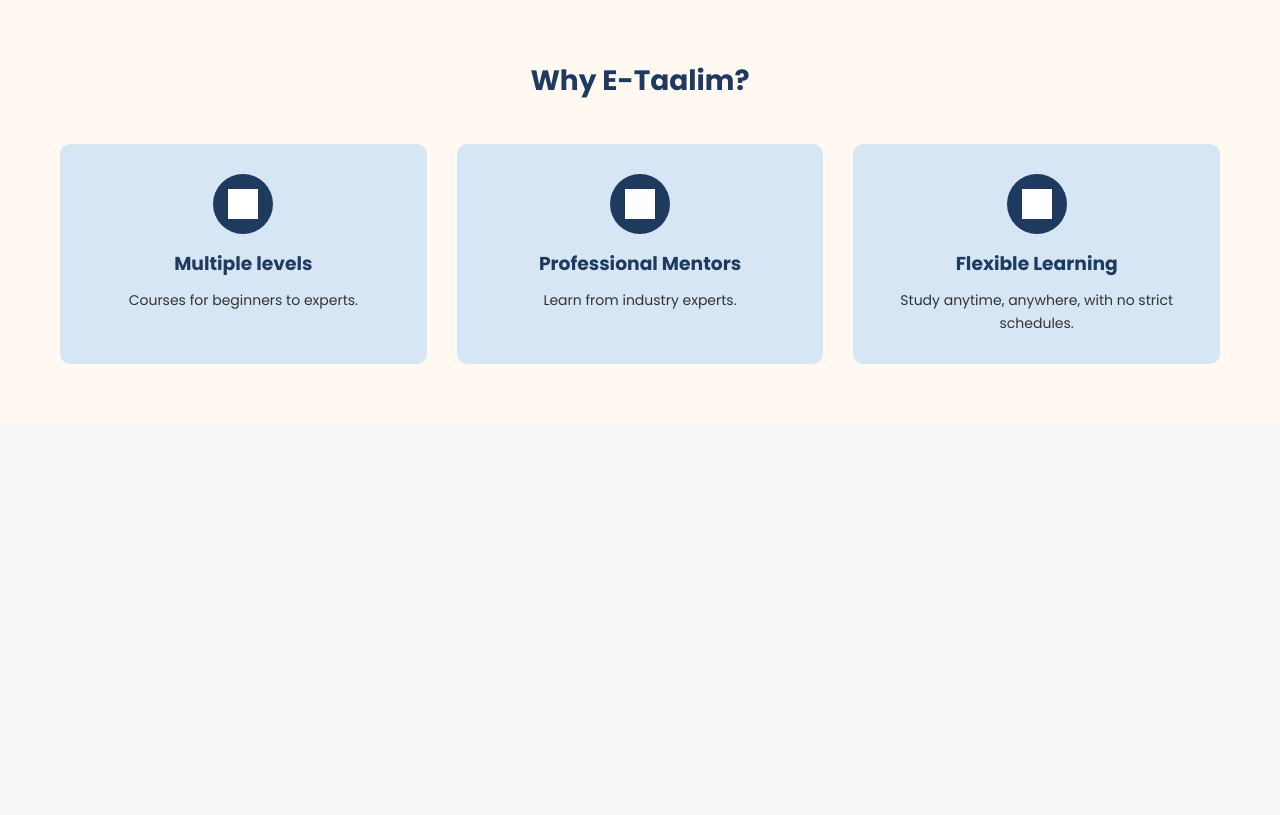
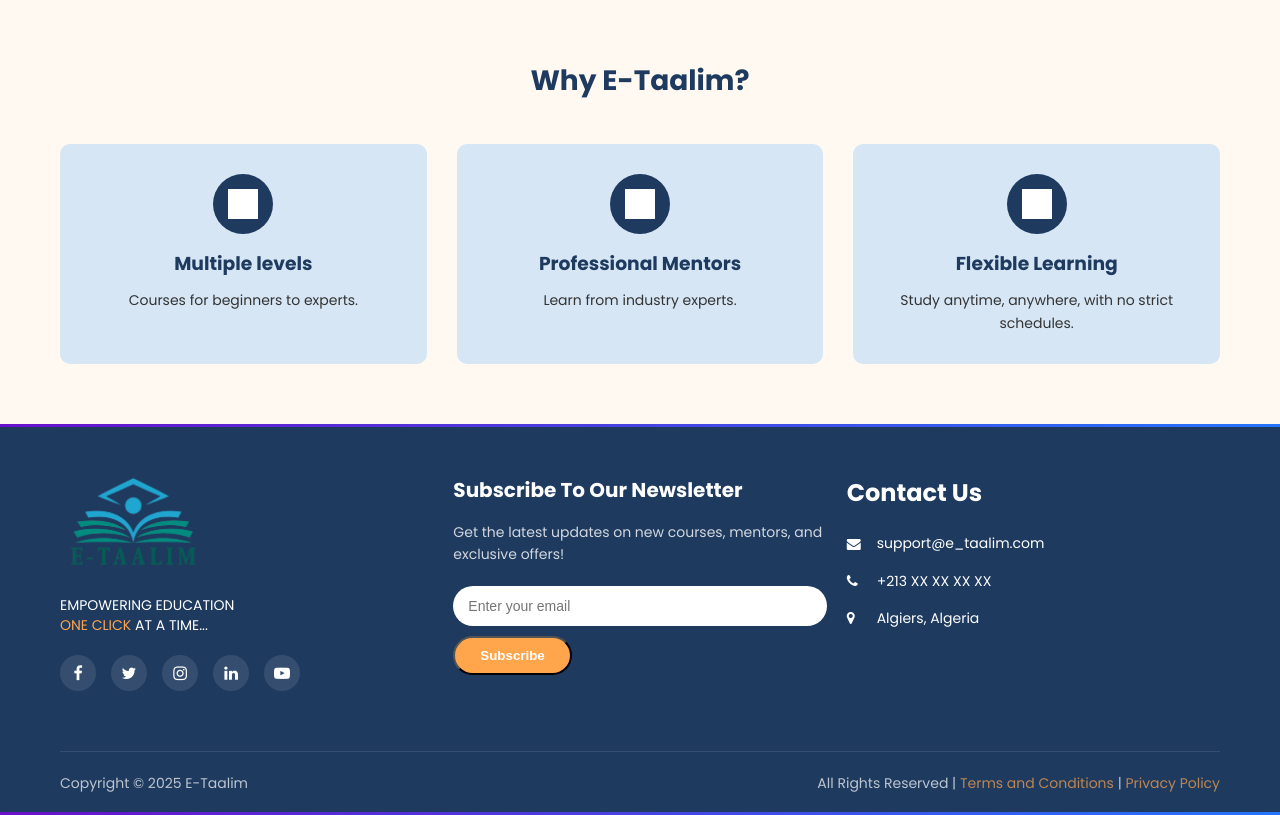
Before and after one commit to manarghr/e-learning-plat, a PHP site: page / in a window 1280 px wide. Shown: the part 977-1792 px from the top of the page. Before the commit the page ends 1341 px from the top, so only its background shows below. Run offline with PHP 8.4, Linux system fonts and the light colour scheme; grey boxes are pictures that could not be loaded.

Commit message:
added footer section

```diff
--- a/index.html
+++ b/index.html
@@ -101,5 +101,52 @@
             </div>
         </div>
     </section>
+
+
+<footer class="footer">
+    <div class="container">
+        <div class="footer-content">
+            <div class="footer-logo">
+                <img src="images/E-TAALIM.pnj.png" alt="E-Taalim Logo">
+                <div class="footer-tagline">
+                    <p>EMPOWERING EDUCATION</p>
+                    <p><span class="highlight">ONE CLICK</span> AT A TIME...</p>
+                </div>
+                <div class="social-icons">
+                    <a href="#" aria-label="Facebook"><i class="fa fa-facebook"></i></a>
+                    <a href="#" aria-label="Twitter"><i class="fa fa-twitter"></i></a>
+                    <a href="#" aria-label="Instagram"><i class="fa fa-instagram"></i></a>
+                    <a href="#" aria-label="LinkedIn"><i class="fa fa-linkedin"></i></a>
+                    <a href="#" aria-label="YouTube"><i class="fa fa-youtube-play"></i></a>
+                </div>
+            </div>
+
+            <div class="footer-newsletter">
+                <h3>Subscribe To Our Newsletter</h3>
+                <p>Get the latest updates on new courses, mentors, and exclusive offers!</p>
+                <div class="newsletter-form">
+                    <input type="email" placeholder="Enter your email">
+                    <button class="btn btn-primary">Subscribe</button>
+                </div>
+            </div>
+
+            <div class="footer-contact">
+                <h3>Contact Us</h3>
+                <p><i class="fa fa-envelope"></i> support@e_taalim.com</p>
+                <p><i class="fa fa-phone"></i> +213 XX XX XX XX</p>
+                <p><i class="fa fa-map-marker"></i> Algiers, Algeria</p>
+            </div>
+        </div>
+
+        <div class="footer-bottom">
+            <p>Copyright © 2025 E-Taalim</p>
+            <p>All Rights Reserved | <a href="#">Terms and Conditions</a> | <a href="#">Privacy Policy</a></p>
+        </div>
+    </div>
+</footer>
+
+<!-- Add Font Awesome for the icons -->
+<link rel="stylesheet" href="https://cdnjs.cloudflare.com/ajax/libs/font-awesome/4.7.0/css/font-awesome.min.css">
+
 </body>
 </html>
--- a/style.css
+++ b/style.css
@@ -283,3 +283,219 @@
       margin: 5px 10px;
     }
   }
+
+  /* Footer Styles */
+.footer {
+    background-color: #1e3a5f;
+    color: white;
+    padding: 50px 0 20px;
+    position: relative;
+  }
+
+  .footer::before,
+  .footer::after {
+    content: "";
+    position: absolute;
+    left: 0;
+    right: 0;
+    height: 3px;
+    background: linear-gradient(to right, #6a11cb, #2575fc);
+}
+
+.footer::before {
+    top: 0;
+}
+
+.footer::after {
+    bottom: 0;
+}
+
+.footer-content {
+    display: flex;
+    justify-content: space-between;
+    flex-wrap: wrap;
+    margin-bottom: 40px;
+}
+
+.footer-logo {
+    flex: 1;
+    min-width: 250px;
+    margin-right: 20px;
+    margin-bottom: 20px;
+}
+
+.footer-logo img {
+    width: 150px;
+    margin-bottom: 15px;
+}
+
+.footer-tagline {
+    font-size: 14px;
+    line-height: 1.4;
+    margin-bottom: 20px;
+}
+
+.footer-tagline .highlight {
+    color: #ffa64d;
+}
+
+.social-icons {
+    display: flex;
+    gap: 15px;
+}
+
+.social-icons a {
+    display: flex;
+    align-items: center;
+    justify-content: center;
+    width: 36px;
+    height: 36px;
+    border-radius: 50%;
+    background-color: rgba(255, 255, 255, 0.1);
+    transition: all 0.3s ease;
+}
+
+.social-icons a:hover {
+    background-color: #ffa64d;
+    transform: translateY(-3px);
+}
+
+.footer-newsletter {
+    flex: 1;
+    min-width: 250px;
+    margin-right: 20px;
+    margin-bottom: 20px;
+}
+
+.footer-newsletter h3 {
+    font-size: 20px;
+    margin-bottom: 15px;
+}
+
+.footer-newsletter p {
+    font-size: 14px;
+    margin-bottom: 20px;
+    opacity: 0.8;
+}
+
+.newsletter-form {
+    display: flex;
+    flex-direction: column;
+    gap: 10px;
+}
+
+.newsletter-form input {
+    padding: 12px 15px;
+    border-radius: 25px;
+    border: none;
+    font-size: 14px;
+    width: 100%;
+}
+
+.newsletter-form .btn {
+    align-self: flex-start;
+}
+
+.footer-contact {
+    flex: 1;
+    min-width: 250px;
+}
+
+.footer-contact h3 {
+    font-size: 24px;
+    margin-bottom: 20px;
+}
+
+.footer-contact p {
+    display: flex;
+    align-items: center;
+    margin-bottom: 15px;
+    font-size: 14px;
+}
+
+.footer-contact i {
+    margin-right: 10px;
+    width: 20px;
+}
+
+.footer-bottom {
+    display: flex;
+    justify-content: space-between;
+    align-items: center;
+    padding-top: 20px;
+    border-top: 1px solid rgba(255, 255, 255, 0.1);
+    flex-wrap: wrap;
+    gap: 10px;
+}
+
+.footer-bottom p {
+    font-size: 14px;
+    opacity: 0.7;
+}
+
+.footer-bottom a {
+    color: #ffa64d;
+    transition: color 0.3s ease;
+}
+
+.footer-bottom a:hover {
+    color: white;
+}
+
+  /* Responsive Styles */
+@media (max-width: 992px) {
+    .hero .container {
+    flex-direction: column;
+    }
+
+    .hero-content {
+    padding-right: 0;
+    margin-bottom: 40px;
+    text-align: center;
+    }
+
+    .hero-buttons {
+    justify-content: center;
+    }
+
+    .steps,
+    .features {
+    flex-direction: column;
+    }
+
+    .footer-content {
+    flex-direction: column;
+    }
+
+    .footer-logo,
+    .footer-newsletter,
+    .footer-contact {
+    margin-right: 0;
+    margin-bottom: 40px;
+    }
+}
+
+@media (max-width: 768px) {
+    header .container {
+    flex-direction: column;
+    }
+
+    .logo {
+    margin-bottom: 15px;
+    }
+
+    nav ul {
+    margin-bottom: 15px;
+    flex-wrap: wrap;
+    justify-content: center;
+    }
+
+    nav ul li {
+    margin: 5px 10px;
+    }
+
+    .footer-bottom {
+    flex-direction: column;
+    text-align: center;
+    }
+}
```
